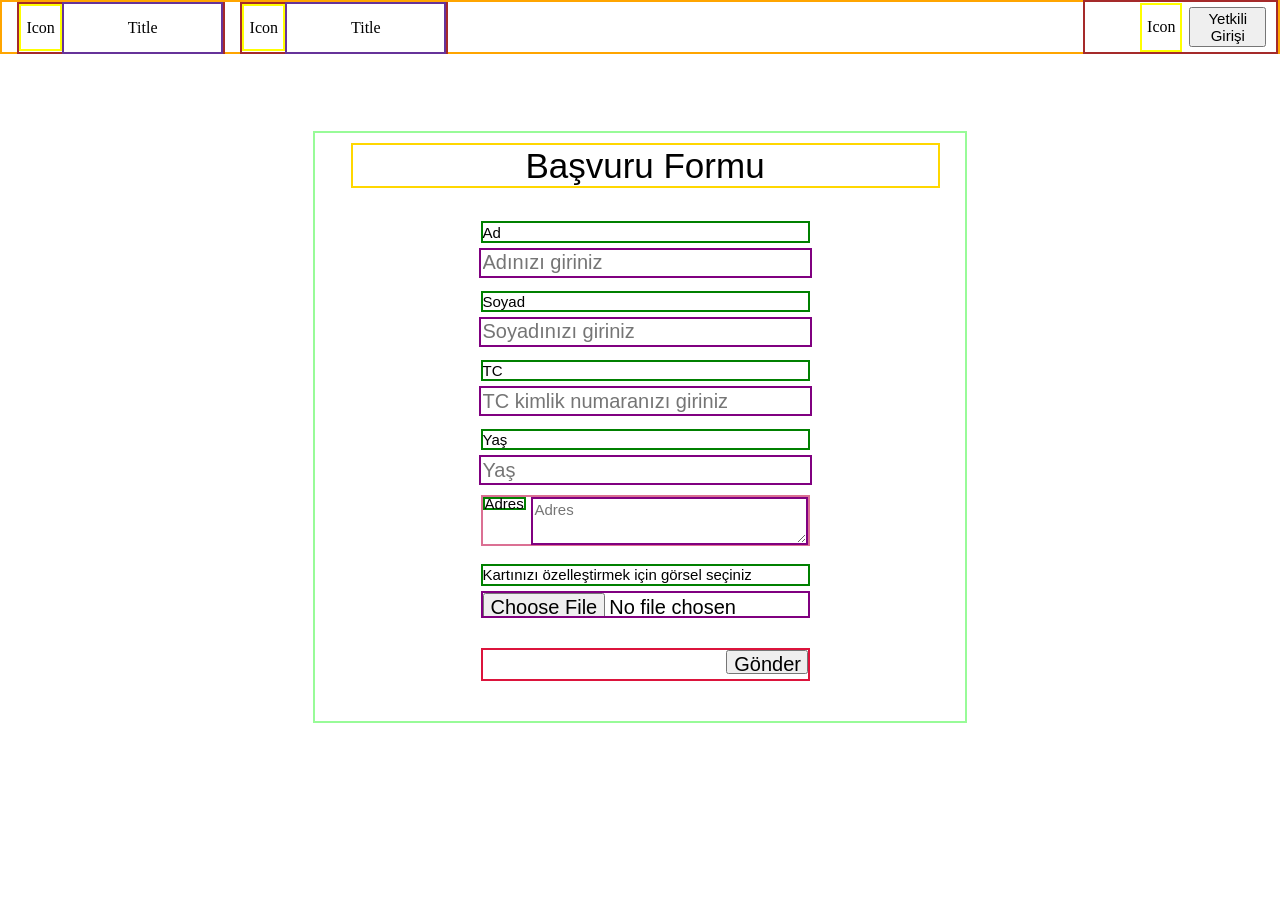
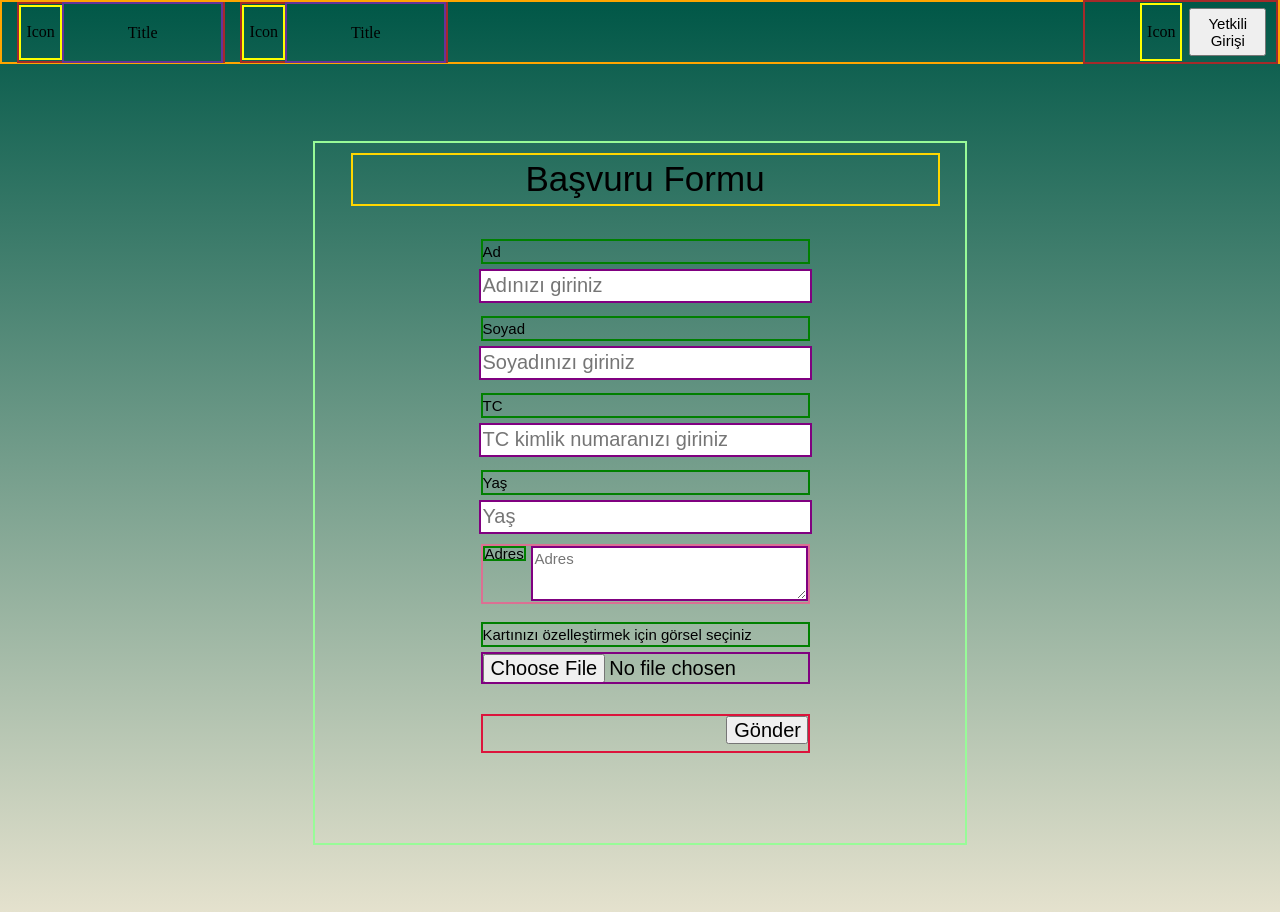
Before and after one commit to nmerveb/graduation-project-nmerveb, a React (Create React App) app: page / in a window 1280 px wide. Shown: the top 912 px of the page. Before the commit the page ends 800 px from the top, so only its background shows below. Built offline with nearby package versions, Linux system fonts and the light colour scheme.

Commit message:
Feat: Background color added

```diff
--- a/src/App.css
+++ b/src/App.css
@@ -128,6 +128,8 @@ table {
   display: flex;
   align-items: center;
   flex-direction: column;
-  height: 100vh;
+  height: 100%;
+  min-height: 100vh;
   width: 100%;
+  background-image:linear-gradient(#005747 , #e7e3cf);
 }
```
